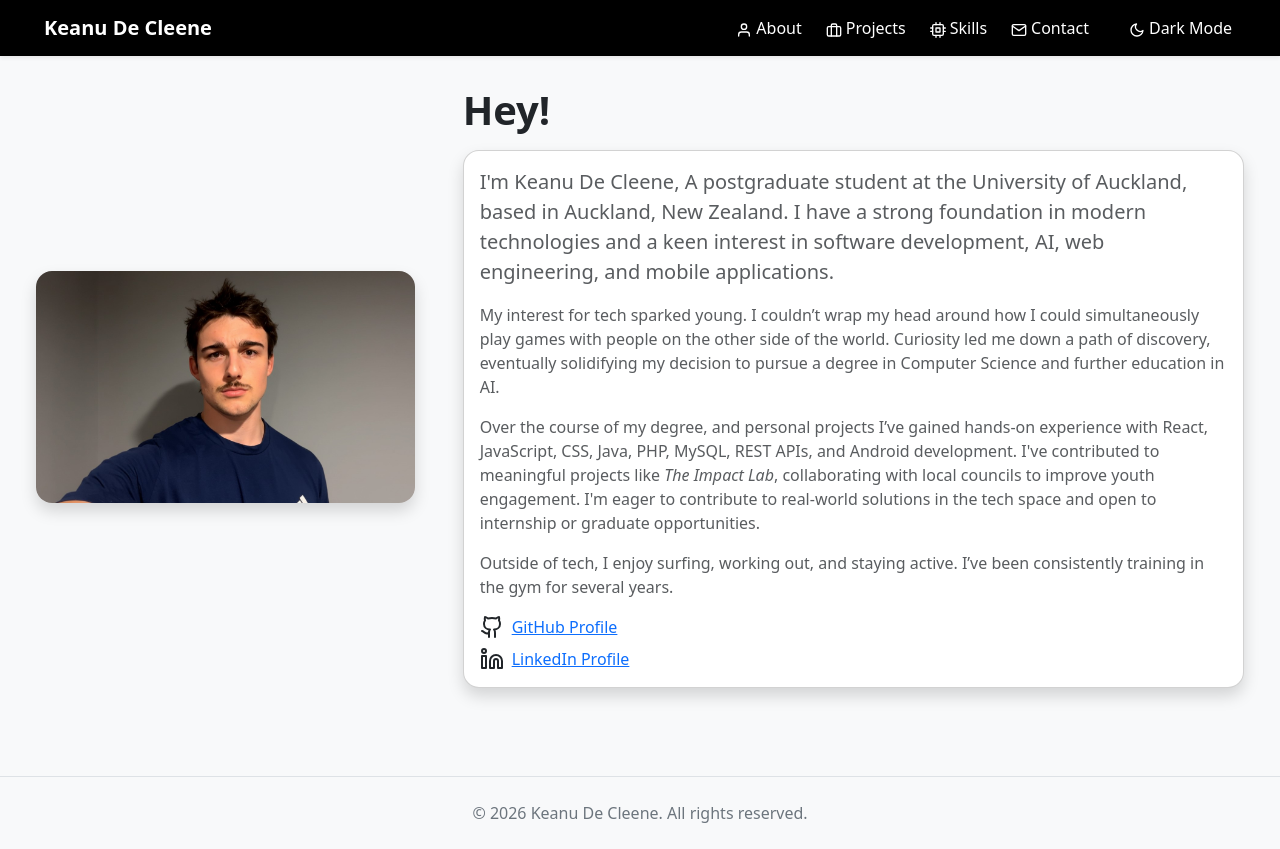
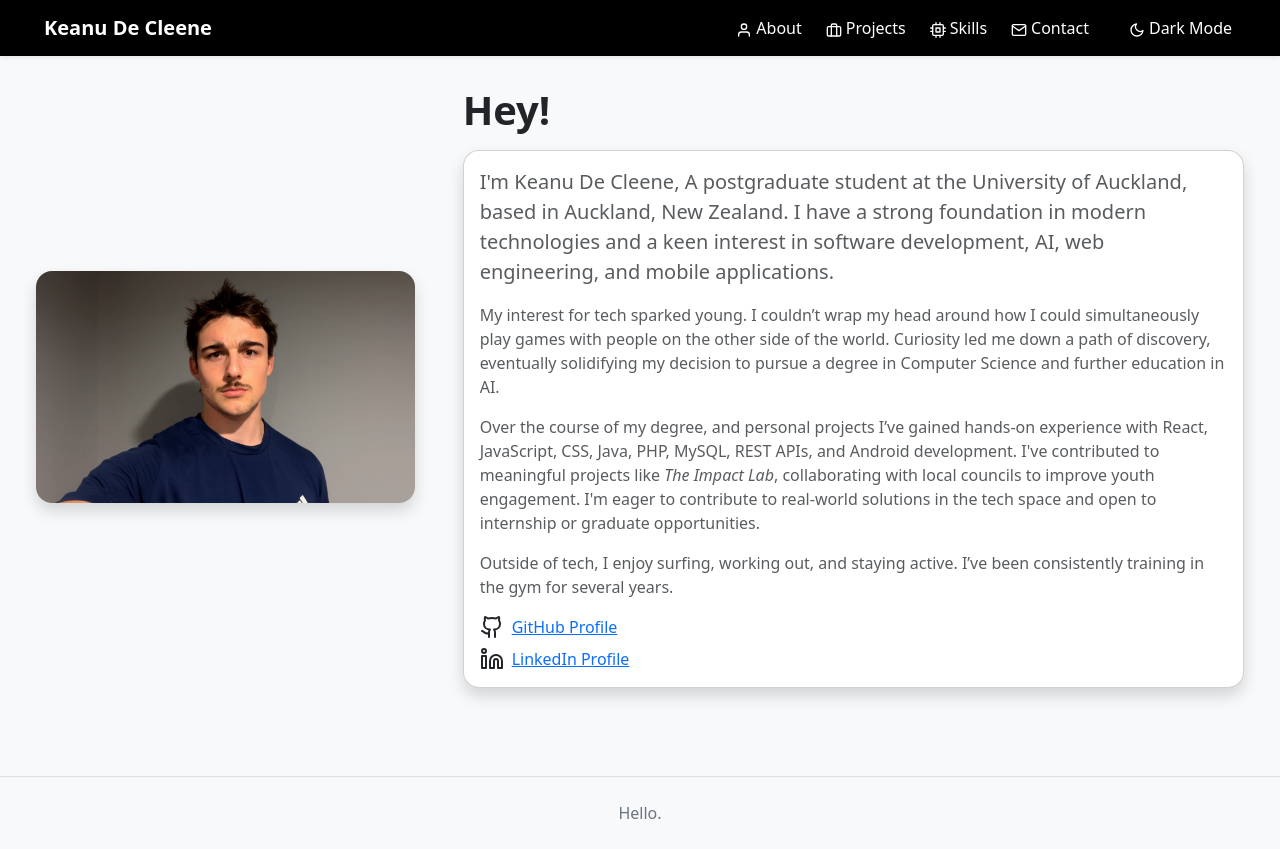
Before and after one commit to KeanuDecleene/portfolio, a React (Vite) app: page / in a window 1280 px wide. Built offline with nearby package versions, Linux system fonts and the light colour scheme.

Commit message:
Refactor contact email functionality and update project comments for clarity

```diff
--- a/src/pages/contact.jsx
+++ b/src/pages/contact.jsx
@@ -18,8 +18,8 @@ export default function Contact({
     }
 
     const mailto = `mailto:keanudecleene124@gmail.com?subject=Message from ${encodeURIComponent(
-      name
-    )}&body=${encodeURIComponent(`Hi, my name is ${name}.\n\n${message}`)}`;
+      name,
+    )}&body=${encodeURIComponent(`${message}`)}`;
 
     window.location.href = mailto;
   };
--- a/src/pages/projects.jsx
+++ b/src/pages/projects.jsx
@@ -122,7 +122,7 @@ export default function Projects({
           </motion.div>
         </div>
 
-        {/* Calorie App */}
+        {/*calorie app */}
         <div className="col-md-6">
           <motion.div
             whileHover={{ scale: 1.02 }}
--- a/src/portfolio.jsx
+++ b/src/portfolio.jsx
@@ -23,7 +23,7 @@ import {
 export default function Portfolio() {
   const [activePage, setActivePage] = useState("about");
   const [darkMode, setDarkMode] = useState(
-    () => localStorage.getItem("theme") === "dark"
+    () => localStorage.getItem("theme") === "dark",
   );
   const [showCursor, setShowCursor] = useState(true);
 
@@ -143,7 +143,7 @@ export default function Portfolio() {
           darkMode ? "footer-dark" : "footer-light"
         }`}
       >
-        &copy; {new Date().getFullYear()} Keanu De Cleene. All rights reserved.
+        Hello.
       </footer>
     </div>
   );
```
